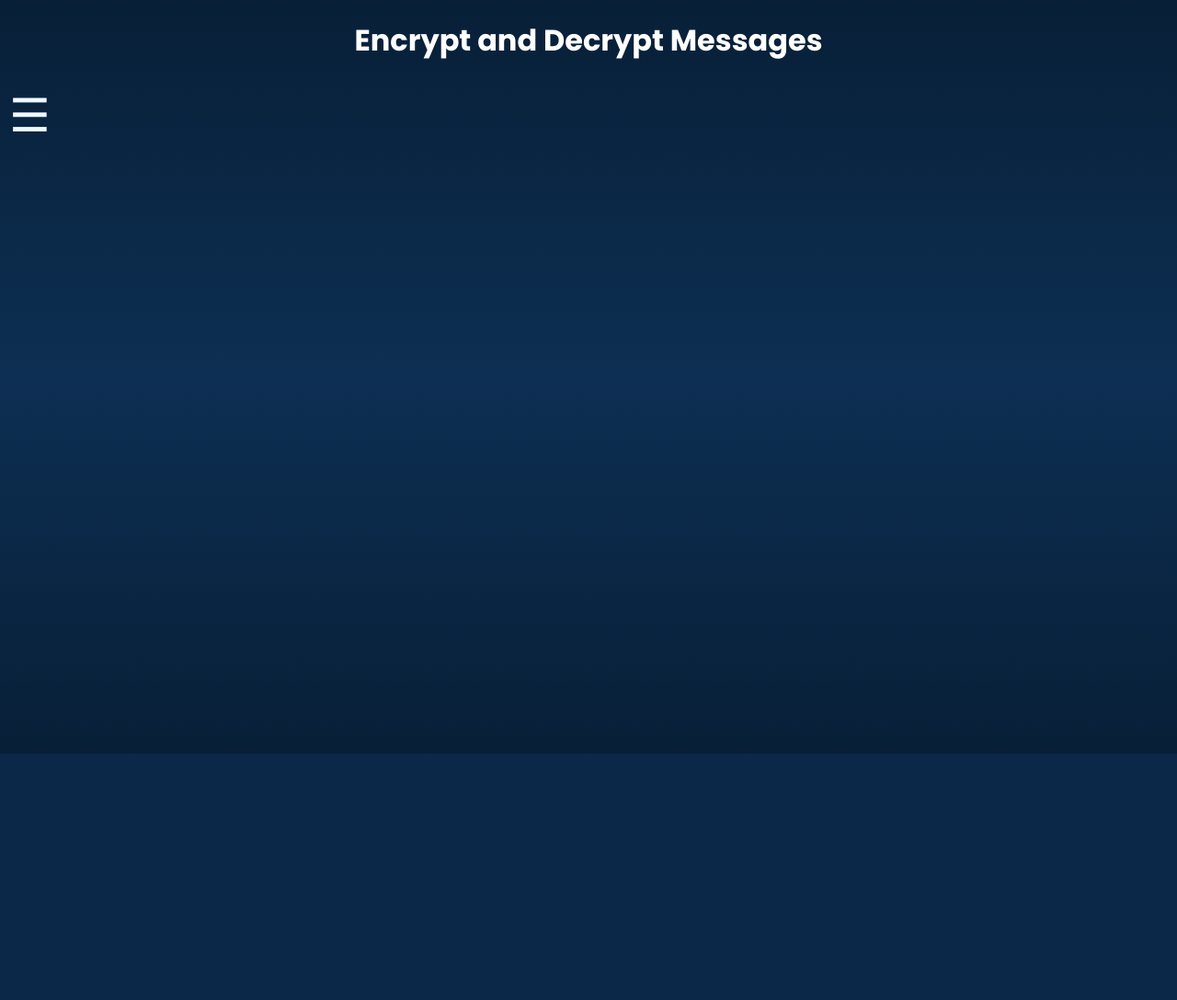
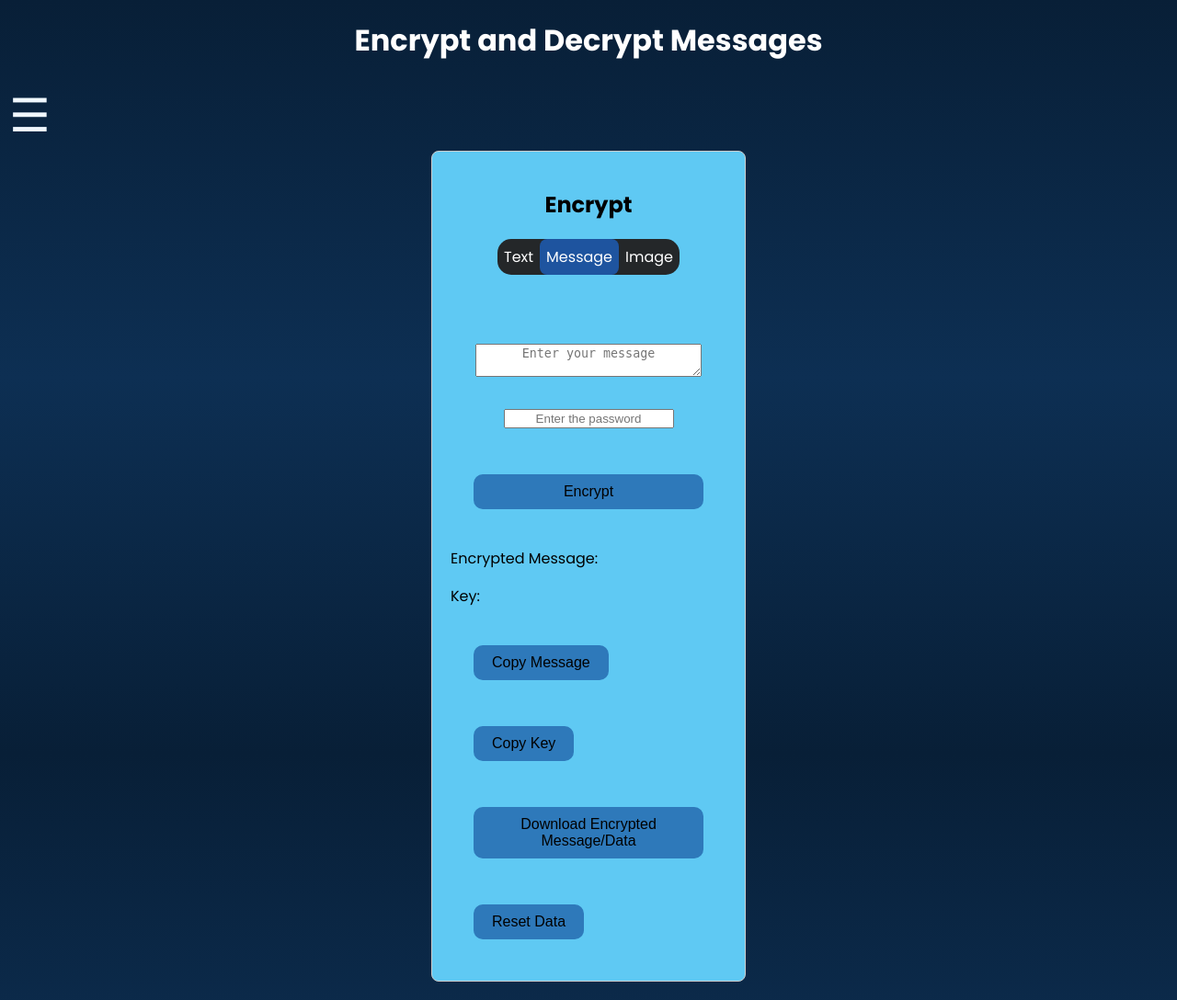
Before and after one commit to EasonMa1123/Encryption, a Flask app: template templates/index.html in a window 1280 px wide. Shown: the whole page at 92% size. Before the commit the page ends 820 px from the top, so only its background shows below. Run offline with Flask 3, Linux system fonts and the light colour scheme; the template is opened without the code that fills it, so the values that code supplies are empty.

Commit message:
login /signup page work ,with connect to index.html

```diff
--- a/app.py
+++ b/app.py
@@ -10,7 +10,7 @@ app = Flask(__name__)
 def home():
     return render_template('home.html')
 
-@app.route('/')
+@app.route('/index')
 def index():
     return render_template('index.html')
 
@@ -34,18 +34,24 @@ def decrypt_message():
     return jsonify({'decrypted_message': decrypted_message})
 
 
-@app.route('/checkUser',methods = ['POST'])
-def check_user():
-    user = request.form['userName']
-    if DataRecord().check_user(user):
-        return jsonify ({"Check":True})
+@app.route('/CheckUserPassword',methods = ['POST'])
+def Check_user_password():
+    userName = request.form['userName']
+    password = request.form['Password']
+    if DataRecord().check_password(userName,password):
+        return jsonify({"check":True})
     else:
-        return jsonify ({"Check":False})
+        return jsonify({"check":False})
 
+@app.route('/insertNewUser', methods = ['POST'])
+def insert_new_user():
+    userName = request.form['userName']
+    password = request.form['Password']
+    if DataRecord().check_user(userName):
+        return  jsonify({"Feedback":"Invalid Username,This Username had been used "})
+    else:
+        DataRecord().insert_new_user(userName,password)
 
-@app.route('/Base64image',methods = ['POST'])
-def image_to_base64():
-    pass
 
 if __name__ == '__main__':
     app.run(debug=True)
--- a/static/script.js
+++ b/static/script.js
@@ -1,5 +1,20 @@
+//setup
+
+var y = document.getElementById("encryption");
+var z = document.getElementById("decryption");
+var a = document.getElementById("plain_text_message_file_label");
+var b = document.getElementById("image_file_label");
+
+
+
+y.style.display = "block";
+z.style.display = "None";
+a.style.display = "None";
+b.style.display = "None";
+
+
 //home.html
-document.getElementById("signup-form").style.display = "None";
+
 
 
 
@@ -24,25 +39,34 @@ function submit_new_user_data(){
 
     if (Password != Confirm_password){
         alert("Invalid Password confirmation!")
-    }
+    } else{
+        $.post('/insertNewUser',{ userName: Username, Password:Password }, function(data) {
+            if (data.Feedback == "Invalid Username,This Username had been used "){
+                alert("Invalid Username,This Username had been used ")
+            }
+    });}
+
+}
+
+function login(){
+    var Username = document.getElementById("login-Username").value
+    var Password = document.getElementById("login-Password").value
+
+    $.post('/CheckUserPassword',{ userName:Username,Password:Password }, function(data){
+        if (data.check == true){
+            document.location.href = "/index";
+            reset_file();
+        } else {
+            alert("Incorrect Password/Username")
+        }
+    })
 
 
 }
 
-
 // index.html
 
-var y = document.getElementById("encryption");
-var z = document.getElementById("decryption");
-var a = document.getElementById("plain_text_message_file_label");
-var b = document.getElementById("image_file_label");
 
-
-
-y.style.display = "block";
-z.style.display = "None";
-a.style.display = "None";
-b.style.display = "None";
 
 function menu_open() {
     document.getElementById('sidebar').style.display = "block";
```
Also changed, not shown: templates/home.html (+5 -5 lines).
